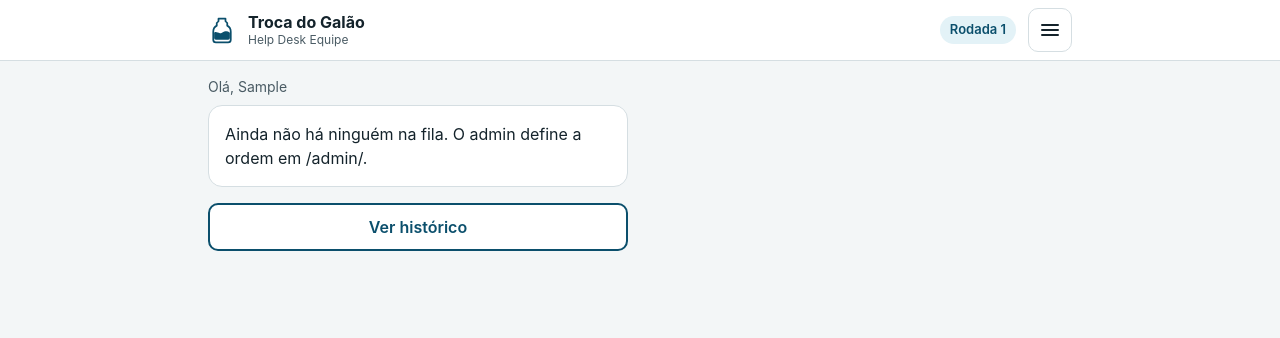
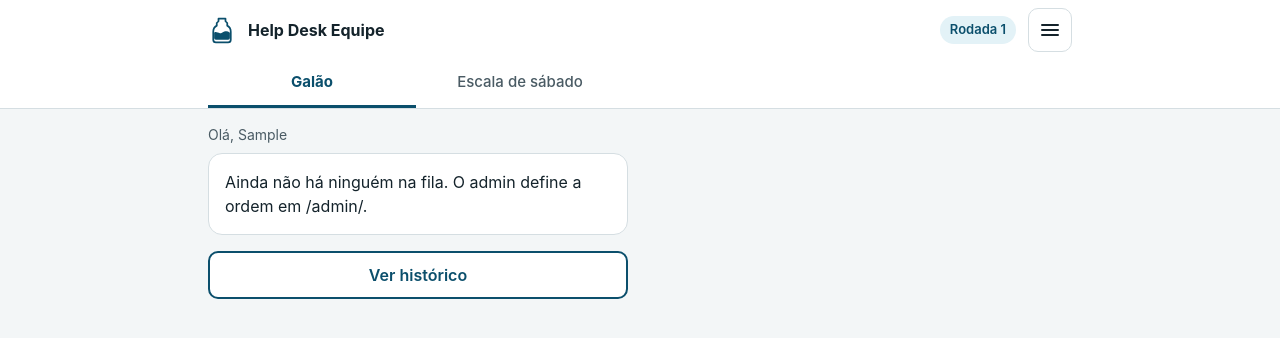
Before and after one commit to mateusmendess/galao-helpdesk, a Django app: page / in a window 1280 px wide. Shown: the top 338 px of the page. Run offline with Django 5.2, Linux system fonts and the light colour scheme; the visitor is signed in with stand-in values (Sample User, id 1); data comes from the database, SQL or seed files in the repository; data that the repository does not hold is empty.

Commit message:
Mostra Help Desk Equipe no cabecalho e as abas Galao e Escala de sabado
A marca do cabecalho e da entrada passa a ser Help Desk Equipe (sai a linha
duplicada); com o parametro aba, o cabecalho mostra as abas das secoes
(so na tela inicial e na escala). CSS regerado so com as classes novas.

Co-Authored-By: Claude Opus 5.5 <noreply@anthropic.com>

```diff
--- a/templates/_cabecalho.html
+++ b/templates/_cabecalho.html
@@ -1,6 +1,7 @@
 {# Cabecalho de uma linha: marca, rodada e menu da conta (details, sem JavaScript). #}
 {# Parametros do include: marca_p=True quando a pagina tem o proprio <h1>;     #}
-{# sem_menu=True nas telas de senha (sem menu, sem links).                     #}
+{# sem_menu=True nas telas de senha (sem menu, sem links);                     #}
+{# aba="galao" ou "escala" mostra as abas das secoes (so na home e na escala). #}
 <header class="border-b border-borda bg-white">
   <div class="mx-auto flex w-full max-w-md items-center gap-3 px-4 py-2 md:max-w-4xl">
     <svg class="h-7 w-7 shrink-0" viewBox="0 0 32 32" aria-hidden="true">
@@ -9,11 +10,10 @@
     </svg>
     <div class="min-w-0 flex-1">
       {% if marca_p %}
-        <p class="text-base font-bold leading-tight">Troca do Galão</p>
+        <p class="text-base font-bold leading-tight">Help Desk Equipe</p>
       {% else %}
-        <h1 class="text-base font-bold leading-tight">Troca do Galão</h1>
+        <h1 class="text-base font-bold leading-tight">Help Desk Equipe</h1>
       {% endif %}
-      <p class="text-xs text-texto-suave">Help Desk Equipe</p>
     </div>
     {% if rodada %}
       <span class="shrink-0 rounded-full bg-agua px-2.5 py-1 text-[13px] font-semibold text-tinta">Rodada {{ rodada.numero }}</span>
@@ -36,4 +36,14 @@
     </details>
     {% endif %}
   </div>
+  {% if aba %}
+  <div class="mx-auto w-full max-w-md px-4 md:max-w-4xl">
+    <nav aria-label="Seções do sistema" class="flex md:max-w-[26rem]">
+      <a href="{% url 'home' %}"{% if aba == "galao" %} aria-current="page"{% endif %}
+         class="flex min-h-12 flex-1 items-center justify-center border-b-[3px] text-[15px] {% if aba == "galao" %}border-tinta font-bold text-tinta{% else %}border-transparent font-medium text-texto-suave hover:bg-fundo{% endif %}">Galão</a>
+      <a href="{% url 'escala' %}"{% if aba == "escala" %} aria-current="page"{% endif %}
+         class="flex min-h-12 flex-1 items-center justify-center border-b-[3px] text-[15px] {% if aba == "escala" %}border-tinta font-bold text-tinta{% else %}border-transparent font-medium text-texto-suave hover:bg-fundo{% endif %}">Escala de sábado</a>
+    </nav>
+  </div>
+  {% endif %}
 </header>
--- a/templates/core/home.html
+++ b/templates/core/home.html
@@ -1,6 +1,6 @@
 {% extends "base.html" %}
 
-{% block cabecalho %}{% include "_cabecalho.html" %}{% endblock %}
+{% block cabecalho %}{% include "_cabecalho.html" with aba="galao" %}{% endblock %}
 
 {% block content %}
 <main class="mx-auto w-full max-w-md px-4 py-4 md:grid md:max-w-4xl md:grid-cols-2 md:grid-rows-[auto_1fr] md:items-start md:gap-x-6">
--- a/templates/registration/login.html
+++ b/templates/registration/login.html
@@ -10,8 +10,7 @@
       <path d="M12 3h8v3l2 2v3c3 1.5 4 4 4 7v9a3 3 0 0 1-3 3H9a3 3 0 0 1-3-3v-9c0-3 1-5.5 4-7V8l2-2z" fill="none" stroke="#0B4F6C" stroke-width="2" stroke-linejoin="round"/>
       <path d="M7 19c3-2 5 2 9 0s6-2 9 0v6a2 2 0 0 1-2 2H9a2 2 0 0 1-2-2z" fill="#0B4F6C"/>
     </svg>
-    <h1 class="mt-1.5 text-2xl font-extrabold">Troca do Galão</h1>
-    <p class="text-sm text-texto-suave">Help Desk Equipe</p>
+    <h1 class="mt-1.5 text-2xl font-extrabold">Help Desk Equipe</h1>
   </div>
 
   <section class="mt-3 rounded-[14px] border border-borda bg-white px-4 py-5">
```
Also changed, not shown: static/css/output.css.
